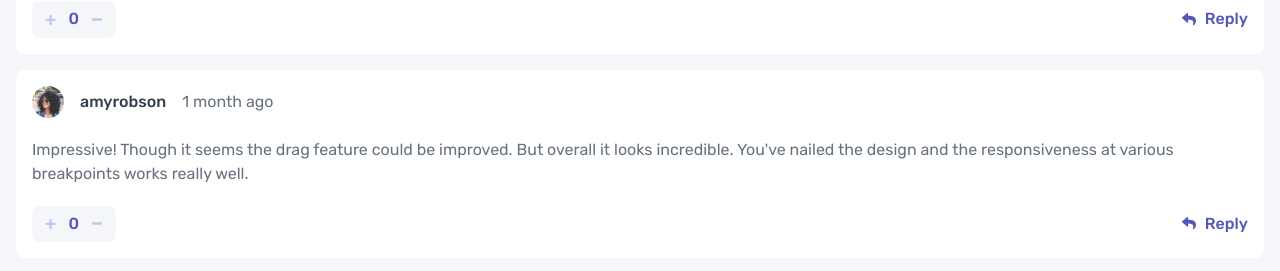
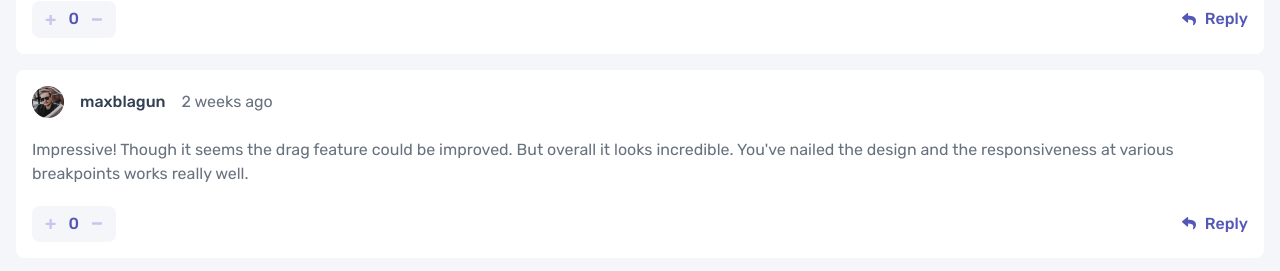
Before and after one commit to matijas-05/interactive-comments-section, a React (Vite) app: page / in a window 1280 px wide. Shown: the part 167-438 px from the top of the page. Built offline with nearby package versions, Linux system fonts and the light colour scheme.

Commit message:
refactor: abstracted away CommentInfo, more control over comment contents with props

```diff
--- a/src/components/Comment/Comment.module.scss
+++ b/src/components/Comment/Comment.module.scss
@@ -1,8 +1,6 @@
 @use "/src/scss/variables" as v;
 
 .comment {
-	display: flex;
-	flex-direction: column;
 	gap: 1.25em;
 	padding: 1em;
 	background-color: v.$clr-comment-bg;
@@ -12,15 +10,3 @@
 		color: hsl(211, 10%, 45%);
 	}
 }
-.info {
-	> img {
-		width: 2rem;
-	}
-	> .username {
-		color: v.$clr-text-neutral-500;
-		font-weight: 500;
-	}
-	> .date {
-		color: v.$clr-text-400;
-	}
-}
--- a/src/components/Comment/Comment.tsx
+++ b/src/components/Comment/Comment.tsx
@@ -1,18 +1,20 @@
+import Votes from "./Votes";
 import ButtonSecondary from "../General/ButtonSecondary";
+import CommentInfo from "./CommentInfo";
 import styles from "./Comment.module.scss"
-import Votes from "./Votes";
 
-function Comment() {
+interface Props {
+	userName: string,
+	profilePicture: string,
+	date: string
+}
+function Comment(props: Props) {
 	return (
-		<div className={styles["comment"]}>
-			<div className={`${styles["info"]} f-ai-c g-1`}>
-				<img src="/src/assets/images/avatars/image-amyrobson.webp" alt="icon" />
-				<p className={styles["username"]}>amyrobson</p>
-				<p className={styles["date"]}>1 month ago</p>
-			</div>
+		<div className={`${styles["comment"]} f-col`}>
+			<CommentInfo userName={props.userName} profilePicture={props.profilePicture} date={props.date}/>
 			<p>Impressive! Though it seems the drag feature could be improved. But overall it looks incredible. You've nailed the design and the responsiveness at various breakpoints works really well.</p>
 			<div className="left-right">
-				<Votes />
+				<Votes initialVotes={0} />
 				<ButtonSecondary iconSrc="/src/assets/images/icon-reply.svg" text="Reply" onClick={() => console.log("reply")} />
 			</div>
 		</div>
--- /dev/null
+++ b/src/components/Comment/CommentInfo.module.scss
@@ -0,0 +1,31 @@
+@use "/src/scss/variables" as v;
+
+.comment-info {
+	> img {
+		width: 2rem;
+	}
+	> .user-name {
+		color: v.$clr-text-neutral-500;
+		font-weight: 500;
+	}
+	> .date {
+		color: v.$clr-text-400;
+	}
+
+	.current-user {
+		&::after {
+			display: flex;
+			align-items: center;
+
+			content: "you";
+			margin-left: 0.5em;
+			padding: 0.5em;
+			max-height: 2.25ch;
+
+			background-color: v.$clr-text-primary-500;
+			border-radius: v.$border-radius * 0.5;
+			color: white;
+			font-size: .7em;
+		}
+	}
+}
--- /dev/null
+++ b/src/components/Comment/CommentInfo.tsx
@@ -0,0 +1,19 @@
+import styles from "./CommentInfo.module.scss";
+
+interface Props {
+	userName: string,
+	profilePicture: string,
+	date: string
+}
+function CommentInfo(props: Props) {
+	const currentUser = "juliusomo"; // TODO: Get from db
+	return (
+		<div className={`${styles["comment-info"]} f-ai-c g-1`}>
+			<img src={props.profilePicture} alt="" />
+			<p className={`${styles["user-name"]} ${props.userName === currentUser && styles["current-user"]} f-ai-c`}>{props.userName}</p>
+			<p className={styles["date"]}>{props.date}</p>
+		</div>
+	);
+}
+
+export default CommentInfo;
--- a/src/components/Comment/Votes.tsx
+++ b/src/components/Comment/Votes.tsx
@@ -1,8 +1,11 @@
 import { useState } from "react";
 import styles from "./Votes.module.scss";
 
-function Votes() {
-	const [votes, setVotes] = useState(0);
+interface Props {
+	initialVotes: number
+}
+function Votes(props: Props) {
+	const [votes, setVotes] = useState(props.initialVotes);
 
 	return (
 		<div className={styles["votes"]}>
--- a/src/index.tsx
+++ b/src/index.tsx
@@ -5,8 +5,8 @@ import Comment from './components/Comment/Comment'
 
 ReactDOM.render(
 	<React.StrictMode>
-		<Comment />
-		<Comment />
+		<Comment userName="amyrobson" profilePicture="/src/assets/images/avatars/image-amyrobson.webp" date="1 month ago" />
+		<Comment userName="maxblagun" profilePicture="/src/assets/images/avatars/image-maxblagun.webp" date="2 weeks ago" />
 	</React.StrictMode>,
 	document.getElementById('root')
 )
--- a/src/scss/_utils.scss
+++ b/src/scss/_utils.scss
@@ -4,6 +4,10 @@
 .f-ai-c {
 	display: flex;
 	align-items: center;
+}
+.f-col {
+	display: flex;
+	flex-direction: column;
 }
 .g-1 {
 	gap: 1em;
```
